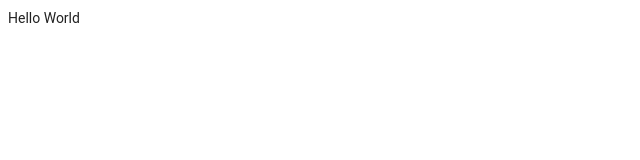
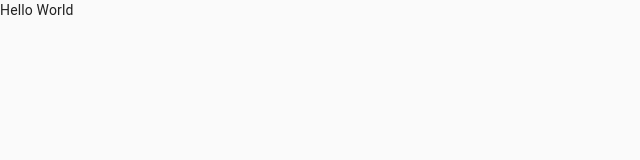
Before and after one commit to audiolion/sekiro, a React app: page / in a window 1280 px wide. Shown: the top 160 px of the page, without its empty margins (0-640 px from the left). Built offline with nearby package versions, Linux system fonts and the light colour scheme.

Commit message:
Add material-ui
Fixes #9

```diff
--- a/package.json
+++ b/package.json
@@ -21,14 +21,15 @@
     "mobx-react": "5.4.3",
     "react": "16.8.5",
     "react-dom": "16.8.5",
-    "react-hot-loader": "4.8.0"
+    "react-hot-loader": "4.8.0",
+    "@material-ui/core": "3.9.2"
   },
   "devDependencies": {
     "@babel/core": "7.4.0",
     "@babel/preset-react": "7.0.0",
     "@types/html-webpack-plugin": "3.2.0",
     "@types/jest": "24.0.11",
-    "@types/react": "16.8.9",
+    "@types/react": "16.8.5",
     "@types/react-dom": "16.8.3",
     "@types/react-hot-loader": "4.1.0",
     "@types/react-test-renderer": "16.8.1",
--- a/src/entry/App.tsx
+++ b/src/entry/App.tsx
@@ -1,5 +1,6 @@
 import * as React from 'react';
 import { Observer } from 'mobx-react';
+import { MuiThemeProvider, CssBaseline } from '@material-ui/core';
 import { hot } from 'react-hot-loader/root';
 import { AppState } from '../state/AppState';
 import { Sekiro } from '../components/Sekiro';
@@ -16,7 +17,10 @@ export const App = hot(({ state }: AppProps) => (
   <Observer>
     {() => (
       <AppState.Context.Provider value={state}>
-        <Sekiro />
+        <MuiThemeProvider theme={state.theme}>
+          <CssBaseline />
+          <Sekiro />
+        </MuiThemeProvider>
       </AppState.Context.Provider>
     )}
   </Observer>
```
Also changed, not shown: 1 other file (tests, documents, lock files or other folders).
